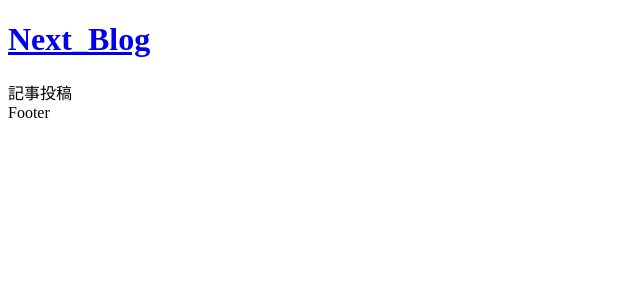
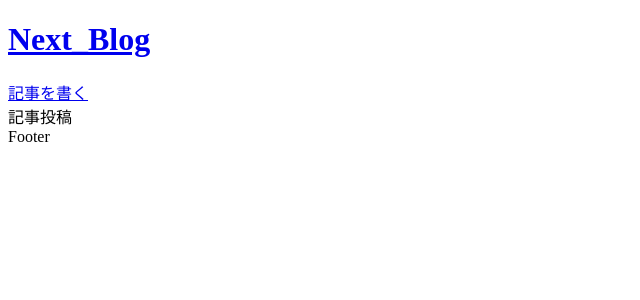
Before and after one commit to Yuji181181/Next_Blog, a Next.js app in the folder my-app/: page / in a window 1280 px wide. Shown: the top 300 px of the page, without its empty margins (0-640 px from the left). Built offline with nearby package versions, Linux system fonts and the light colour scheme.

Commit message:
header 修正

```diff
--- a/my-app/src/app/Header.tsx
+++ b/my-app/src/app/Header.tsx
@@ -7,6 +7,11 @@ const Header = () => {
         <h1 className="text-2xl font-extrabold">
             <Link href="/">Next_Blog</Link>
         </h1>
+        <div>
+          <nav>
+            <Link href="/articles/new">記事を書く</Link>
+          </nav>
+        </div>
     </div>
   )
 }
```
